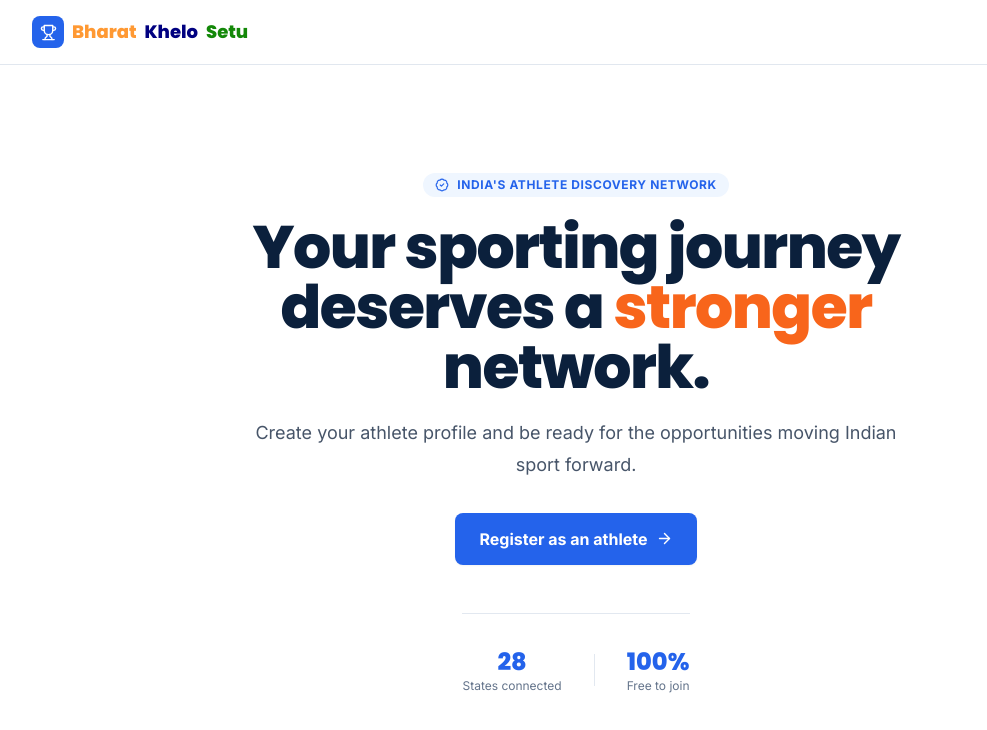
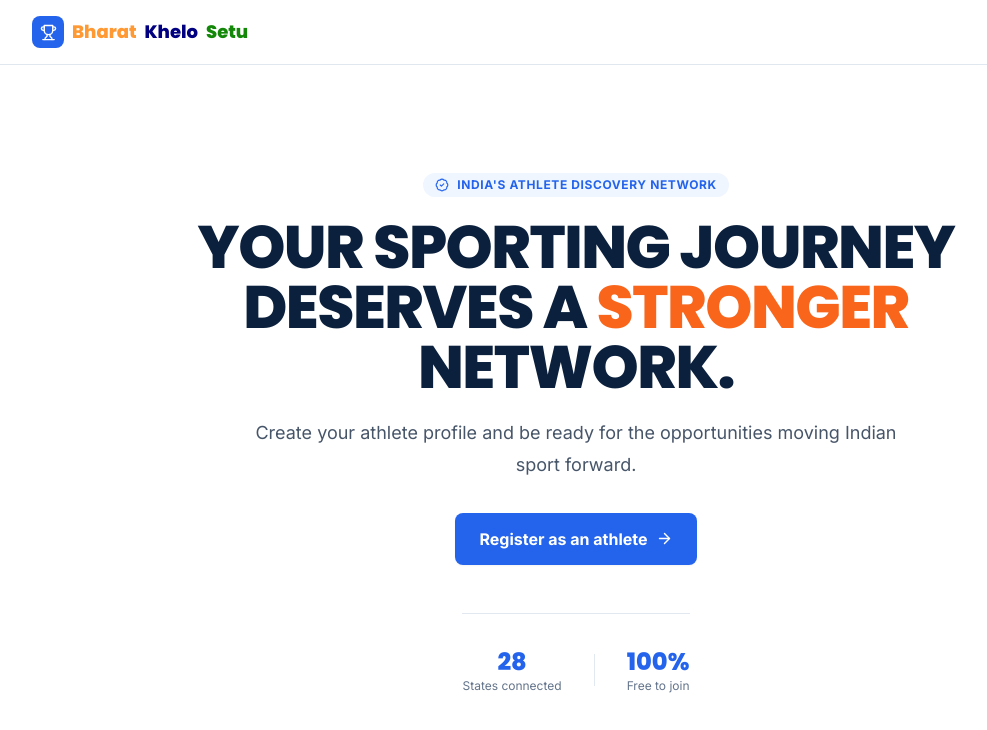
Before and after one commit to krishna-saini/BharatKheloSetu, a Next.js app: page / in a window 1280 px wide. Shown: the top 730 px of the page, without its empty margins (64-1051 px from the left). Built offline with nearby package versions, Linux system fonts and the light colour scheme; no server answers.

Commit message:
style: make landing headline uppercase

```diff
--- a/app/page.tsx
+++ b/app/page.tsx
@@ -12,9 +12,9 @@ export default function Home() {
             <BadgeCheck size={14} /> India&apos;s athlete discovery network
           </p>
 
-          <h1 className="mt-5 font-heading text-4xl font-extrabold leading-tight tracking-tight sm:text-6xl">
-            Your sporting journey deserves a{" "}
-            <span className="text-accent">stronger</span> network.
+          <h1 className="mt-5 font-heading text-4xl font-extrabold leading-tight tracking-tight sm:text-6xl uppercase">
+            YOUR SPORTING JOURNEY DESERVES A{" "}
+            <span className="text-accent">STRONGER</span> NETWORK.
           </h1>
 
           <p className="mt-5 max-w-2xl text-lg leading-8 text-slate-600">
```
